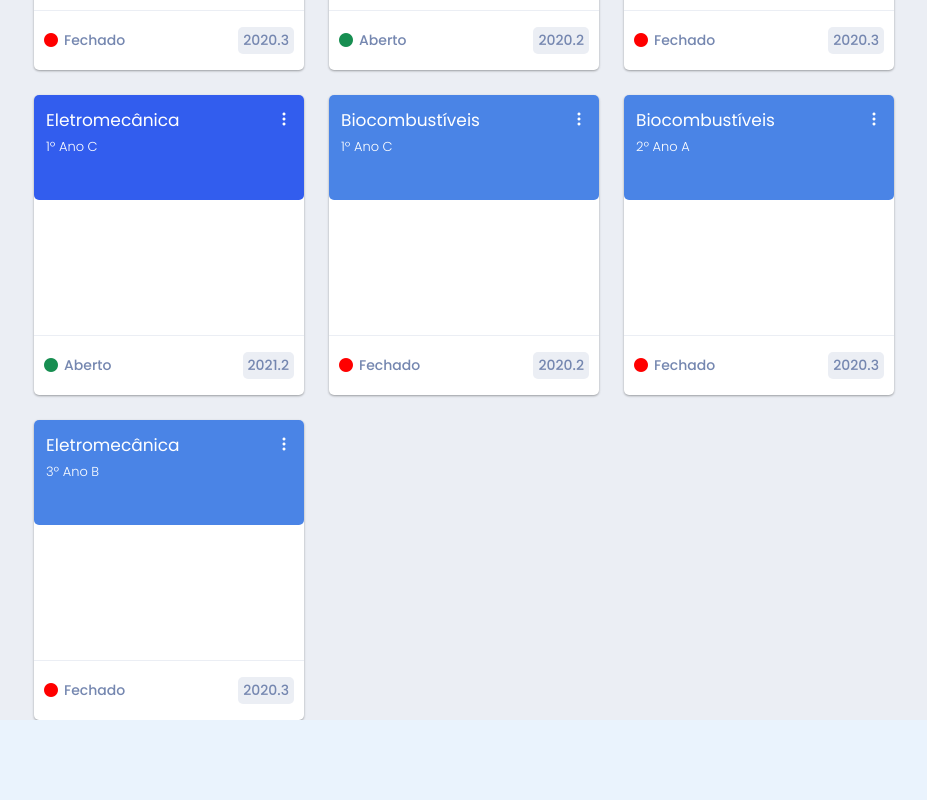
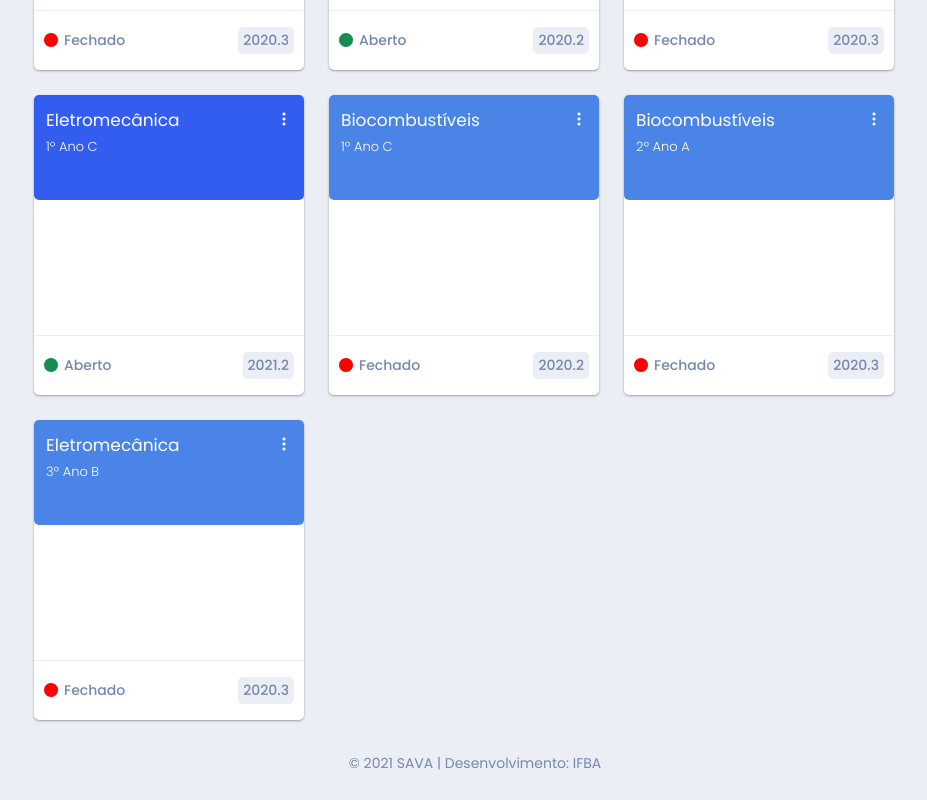
Before and after one commit to jonatasfbastos/sava_front, a React (Create React App) app: page /conselho_de_classe in a window 1280 px wide. Shown: the part 965-1765 px from the top of the page, without its empty margins (315-1242 px from the left). Before the commit the page ends 1685 px from the top, so only its background shows below. Built offline with nearby package versions, Linux system fonts and the light colour scheme.

Commit message:
SI-22 fix footer

```diff
--- a/src/components/card/card.css
+++ b/src/components/card/card.css
@@ -8,4 +8,5 @@
 
 	margin-left: auto;
 	margin-right: auto;
+	margin-bottom: 30px;
 }
--- a/src/components/footer/footer.css
+++ b/src/components/footer/footer.css
@@ -0,0 +1,21 @@
+.footer {
+
+    left: 0;
+    bottom: 0;
+    width: 100%;
+    height: 50px;
+    color: white;
+    text-align: center;
+
+  }
+
+.body {
+    margin-top: 30px;
+    height: 10;
+}
+
+.body span {
+    color: var(--light-gray-0);
+    font-size: 14px;
+
+}
--- a/src/components/footer/footer.jsx
+++ b/src/components/footer/footer.jsx
@@ -5,7 +5,7 @@ const Footer = () =>{
     return(
         <div className = "footer">
             <div className = "body">
-
+                <span>© 2021 SAVA | Desenvolvimento: IFBA </span>
             </div>
         </div>
     );
--- a/src/pages/class-council/class-council.jsx
+++ b/src/pages/class-council/class-council.jsx
@@ -1,6 +1,7 @@
 import React from 'react';
 import Card from '../../components/card/card';
 import TopBar from '../../components/top-bar/top-bar';
+import Footer from '../../components/footer/footer';
 
 const ClassCouncil = () => {
     return <div className="container-class-council">
@@ -8,6 +9,7 @@ const ClassCouncil = () => {
         <div className="cards-container-class-council">
             <Card/>
         </div>
+        <Footer/>
     </div>
 }
 
```
